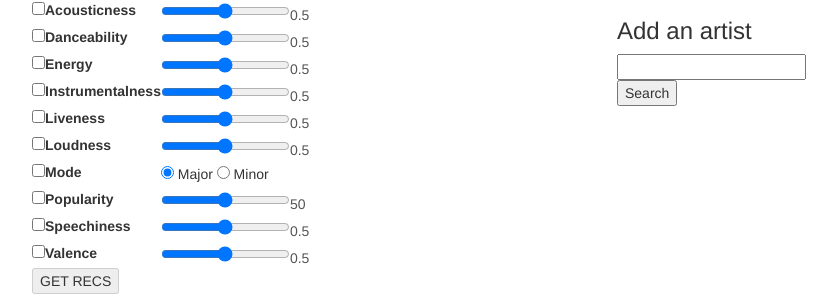
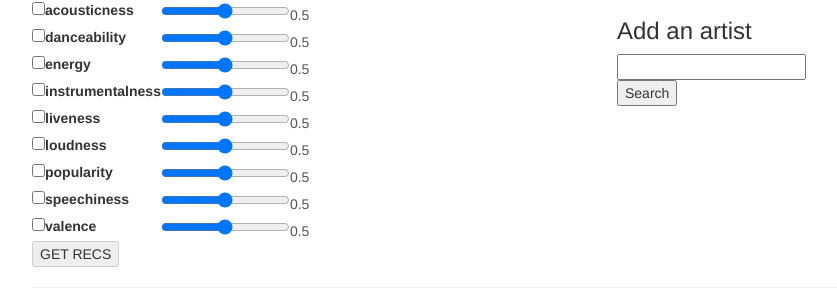
Before and after one commit to rabdill/playlistwizard, a plain HTML site: page index.html in a window 1280 px wide. Shown: the part 155-457 px from the top of the page, without its empty margins (38-875 px from the left). Drawn offline with nearby package versions, Linux system fonts and the light colour scheme.

Commit message:
Create sliders programmatically

```diff
--- a/guts.js
+++ b/guts.js
@@ -1,4 +1,44 @@
 var seedartists = [];
+var knobs = [
+	"acousticness",
+	"danceability",
+	"energy",
+	"instrumentalness",
+	"liveness",
+	"loudness",
+	"popularity",
+	"speechiness",
+	"valence",
+];
+
+function createKnobs() {
+	var table = document.getElementById("knobtable");
+	var toWrite = "";
+	for(var i=0, knob; knob=knobs[i]; i++) {
+		var step = 0.01;
+		var max = 1;
+		var start_val = 0.5;
+		if(knob == "popularity") {
+			 // no idea why this has to be on a different scale
+			step = 1.0;
+			max = 100;
+			start_val = 50;
+		}
+
+		toWrite += `<tr><td><input type="checkbox" id="` + knob + `_toggle"><label for="` + knob + `">` + knob + `</label><td>
+		<input type="range" min="0" max="` + max + `" value="` + start_val + `" step="` + step + `" id="` + knob + `" oninput="outputUpdate('` + knob + `_value', value)">
+		<td><output for="` + knob + `" id="` + knob + `_value">0.5</output>`;
+	}
+	table.innerHTML = toWrite;
+}
+
+function setLoginUrl() {
+	// **** SET THIS TO YOUR SPOTIFY APP CLIENT ID
+	var client_id = "6869dc1d98d84251b578e6a0a3f81731";
+	// **************
+
+	document.getElementById("loginlink").href = "https://accounts.spotify.com/authorize?client_id=" + client_id + "&redirect_uri=" + encodeURIComponent(window.location.href) + "&response_type=token&scope=playlist-modify-private";
+}
 
 // updates labels to reflect value of their slider; called from index
 function outputUpdate(id, val) {
@@ -74,27 +114,11 @@ function getRecs() {
 // translate sliders into key/value pairs
 function getKnobValues() {
   values = {};
-  categories = [
-    "acousticness",
-    "danceability",
-    "energy",
-    "instrumentalness",
-    "liveness",
-    "loudness",
-    //"mode",
-    "popularity",
-    "speechiness",
-    "valence",
-  ];
-  for(var i=0, cat; cat=categories[i]; i++) {
-    if($("#" + cat + "_toggle").is(':checked')) {
-      values["target_" + cat] = document.querySelector('#' + cat).value;
+  for(var i=0, knob; knob=knobs[i]; i++) {
+    if($("#" + knob + "_toggle").is(':checked')) {
+      values["target_" + knob] = document.querySelector('#' + knob).value;
     }
   }
-  // the "Mode" value is handled differently:
-  // if($("#mode_toggle").is(':checked')) {
-  //   values["mode"] = $('input[name=mode]:checked').val();
-  // }
 	console.log(values);
   return values;
 }
@@ -217,5 +241,9 @@ function getUserData() {
   });
 }
 
+// add sliders for each metric
+createKnobs();
+// fill in the app-specific data
+setLoginUrl();
 // when the page loads this script, check for a user and process it
 checkForUser();
--- a/index.html
+++ b/index.html
@@ -17,53 +17,13 @@
       </div>
       <div class="row">
         <div class="col-sm-12" id="userdisplay">
-          <a href="https://accounts.spotify.com/authorize?client_id=6869dc1d98d84251b578e6a0a3f81731&redirect_uri=http:%2F%2Flocalhost:8080&response_type=token&scope=playlist-modify-private">Log in</a>
+          <a id="loginlink">Log in</a>
         </div>
       </div>
       <div class="row">
         <div class="col-sm-6">
           <h2>Song parameters</h2>
-          <table>
-            <tr><td><input type="checkbox" id="acousticness_toggle"><label for="acousticness">Acousticness</label><td>
-            <input type="range" min="0" max="1" value=".5" step="0.01" id="acousticness" step="1" oninput="outputUpdate('acousticness_value', value)">
-            <td><output for="acousticness" id="acousticness_value">0.5</output>
-
-            <tr><td><input type="checkbox" id="danceability_toggle"><label for="danceability">Danceability</label><td>
-            <input type="range" min="0" max="1" value=".5" step="0.01" id="danceability" step="1" oninput="outputUpdate('danceability_value', value)">
-            <td><output for="danceability" id="danceability_value">0.5</output>
-
-            <tr><td><input type="checkbox" id="energy_toggle"><label for="energy">Energy</label><td>
-            <input type="range" min="0" max="1" value=".5" step="0.01" id="energy" step="1" oninput="outputUpdate('energy_value', value)">
-            <td><output for="energy" id="energy_value">0.5</output>
-
-            <tr><td><input type="checkbox" id="instrumentalness_toggle"><label for="instrumentalness">Instrumentalness</label><td>
-            <input type="range" min="0" max="1" value=".5" step="0.01" id="instrumentalness" step="1" oninput="outputUpdate('instrumentalness_value', value)">
-            <td><output for="instrumentalness" id="instrumentalness_value">0.5</output>
-
-            <tr><td><input type="checkbox" id="liveness_toggle"><label for="liveness">Liveness</label><td>
-            <input type="range" min="0" max="1" value=".5" step="0.01" id="liveness" step="1" oninput="outputUpdate('liveness_value', value)">
-            <td><output for="liveness" id="liveness_value">0.5</output>
-
-            <tr><td><input type="checkbox" id="loudness_toggle"><label for="loudness">Loudness</label><td>
-            <input type="range" min="0" max="1" value=".5" step="0.01" id="loudness" step="1" oninput="outputUpdate('loudness_value', value)">
-            <td><output for="loudness" id="loudness_value">0.5</output>
-
-            <tr><td><input type="checkbox" id="mode_toggle"><label for="mode">Mode</label><td>
-            <input type="radio" name="mode" value="1" checked> Major
-            <input type="radio" name="mode" value="0"> Minor<br>
-
-            <tr><td><input type="checkbox" id="popularity_toggle"><label for="popularity">Popularity</label><td>
-            <input type="range" min="0" max="100" value="50" step="1" id="popularity" step="1" oninput="outputUpdate('popularity_value', value)">
-            <td><output for="popularity" id="popularity_value">50</output>
-
-            <tr><td><input type="checkbox" id="speechiness_toggle"><label for="speechiness">Speechiness</label><td>
-            <input type="range" min="0" max="1" value=".5" step="0.01" id="speechiness" step="1" oninput="outputUpdate('speechiness_value', value)">
-            <td><output for="speechiness" id="speechiness_value">0.5</output>
-
-            <tr><td><input type="checkbox" id="valence_toggle"><label for="valence">Valence</label><td>
-            <input type="range" min="0" max="1" value=".5" step="0.01" id="valence" step="1" oninput="outputUpdate('valence_value', value)">
-            <td><output for="valence" id="valence_value">0.5</output>
-          </table>
+          <table id="knobtable"></table>
           <button id="recsbutton" disabled onclick="getRecs()">GET RECS</button>
         </div>
         <div class="col-sm-6">
```
